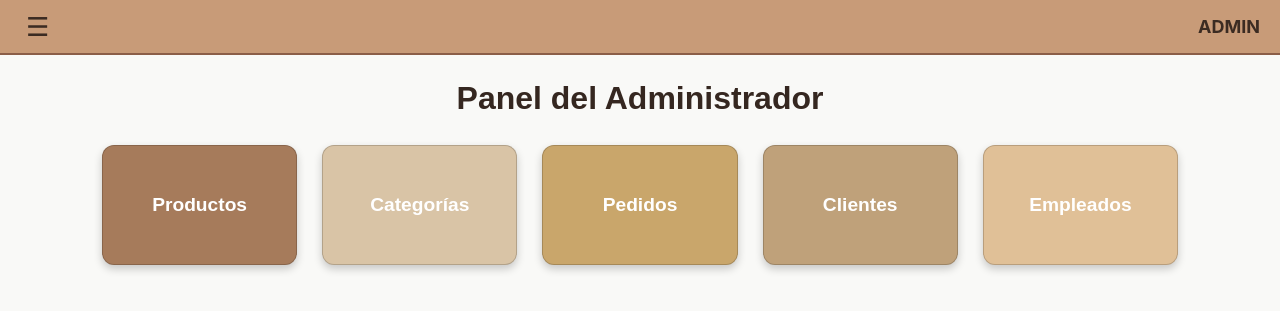
After one commit to ChristopherQuiroz/proyecto_final, a Flask app: page /admin in a window 1280 px wide. The commit adds this page. Shown: the top 311 px of the page. Run offline with Flask 3, Linux system fonts and the light colour scheme.

Commit message:
añadiendo admin

```diff
--- a/app.py
+++ b/app.py
@@ -148,6 +148,23 @@ def admin_empleados():
 def admin_pedidos():
     return render_template("admin/pedidos.html", rol="admin")
 
+@app.route("/admin/usuarios")
+def admin_usuarios():
+    # Simulación de usuarios
+    usuarios = [
+        {"nombre": "Juan", "rol": "empleado"},
+        {"nombre": "Maria", "rol": "cliente"},
+        {"nombre": "Pedro", "rol": "empleado"},
+        {"nombre": "Ana", "rol": "cliente"},
+        {"nombre": "Carlos", "rol": "admin"},  # otro admin
+    ]
+
+    # Agrupar usuarios por rol
+    usuarios_por_rol = {}
+    for u in usuarios:
+        usuarios_por_rol.setdefault(u["rol"], []).append(u)
+
+    return render_template("admin/usuarios.html", usuarios_por_rol=usuarios_por_rol, rol="admin")
 
 # ============================================================
 #                        ERROR 404
--- /dev/null
+++ b/static/css/admin/clientes.css
@@ -0,0 +1,54 @@
+.titulo-cat {
+    text-align: center;
+    font-weight: 600;
+    color: #352720;
+    margin-top: 20px;
+}
+
+.tabla-inventario {
+    width: 80%;
+    margin: 20px auto;
+    border-collapse: collapse;
+    text-align: left;
+}
+
+.tabla-inventario th,
+.tabla-inventario td {
+    padding: 10px;
+    border: 1px solid #ddd;
+}
+
+.tabla-inventario th {
+    background: #C49C85;
+    color: white;
+    font-weight: 600;
+}
+
+.tabla-inventario tr:nth-child(even) {
+    background: #f9f9f9;
+}
+
+.btn-editar,
+.btn-borrar {
+    padding: 5px 10px;
+    border-radius: 5px;
+    color: white;
+    border: none;
+    cursor: pointer;
+}
+
+.btn-editar {
+    background: #C49C85;
+}
+
+.btn-editar:hover {
+    background: #A6785A;
+}
+
+.btn-borrar {
+    background: #E74C3C;
+}
+
+.btn-borrar:hover {
+    background: #C0392B;
+}
--- /dev/null
+++ b/static/css/admin/dashboard.css
@@ -0,0 +1,44 @@
+/* Título */
+.titulo-cat {
+    text-align: center;
+    font-weight: 700;
+    color: #352720;
+    margin-top: 20px;
+    font-size: 2rem;
+}
+
+/* Contenedor de tarjetas */
+.dashboard-cards {
+    display: grid;
+    grid-template-columns: repeat(auto-fill, minmax(180px, 1fr));
+    gap: 25px;
+    padding: 20px;
+}
+
+/* Tarjeta general */
+.dashboard-cards .card {
+    display: flex;
+    align-items: center;
+    justify-content: center;
+    height: 120px;
+    border-radius: 12px;
+    font-weight: 600;
+    font-size: 1.2rem;
+    color: white;
+    text-decoration: none;
+    transition: transform 0.3s, box-shadow 0.3s;
+    box-shadow: 0 4px 8px rgba(0,0,0,0.2);
+}
+
+/* Efecto hover */
+.dashboard-cards .card:hover {
+    transform: translateY(-5px) scale(1.05);
+    box-shadow: 0 8px 16px rgba(0,0,0,0.3);
+}
+
+/* Colores pastel/café por tarjeta */
+.card-productos { background: #A67B5B; }     /* marrón claro */
+.card-categorias { background: #D9C4A6; color: #352720; } /* beige, texto oscuro */
+.card-pedidos { background: #C9A66B; }      /* café suave */
+.card-clientes { background: #BFA17A; }     /* marrón medio */
+.card-empleados { background: #E0C097; color: #352720; } /* beige más claro */
--- /dev/null
+++ b/static/css/admin/empleados.css
@@ -0,0 +1,81 @@
+.titulo-cat {
+    text-align: center;
+    font-weight: 600;
+    color: #352720;
+    margin-top: 20px;
+}
+
+.buscador-agregar {
+    display: flex;
+    justify-content: center;
+    gap: 10px;
+    margin: 20px 0;
+}
+
+.buscador-agregar input {
+    width: 300px;
+    padding: 8px;
+    border: 2px solid #b69d8a;
+    border-radius: 5px;
+}
+
+.buscador-agregar button {
+    padding: 8px 15px;
+    background: #C49C85;
+    color: white;
+    border: none;
+    border-radius: 5px;
+    cursor: pointer;
+}
+
+.buscador-agregar button:hover {
+    background: #A6785A;
+}
+
+.tabla-inventario {
+    width: 80%;
+    margin: 20px auto;
+    border-collapse: collapse;
+    text-align: left;
+}
+
+.tabla-inventario th,
+.tabla-inventario td {
+    padding: 10px;
+    border: 1px solid #ddd;
+}
+
+.tabla-inventario th {
+    background: #C49C85;
+    color: white;
+    font-weight: 600;
+}
+
+.tabla-inventario tr:nth-child(even) {
+    background: #f9f9f9;
+}
+
+.btn-editar,
+.btn-borrar {
+    padding: 5px 10px;
+    border-radius: 5px;
+    color: white;
+    border: none;
+    cursor: pointer;
+}
+
+.btn-editar {
+    background: #C49C85;
+}
+
+.btn-editar:hover {
+    background: #A6785A;
+}
+
+.btn-borrar {
+    background: #E74C3C;
+}
+
+.btn-borrar:hover {
+    background: #C0392B;
+}
--- /dev/null
+++ b/static/css/admin/inventario.css
@@ -0,0 +1,42 @@
+.titulo-cat {
+    text-align: center;
+    font-weight: 600;
+    color: #352720;
+    margin-top: 20px;
+}
+
+/* Tabla */
+.tabla-inventario {
+    width: 80%;
+    margin: 20px auto;
+    border-collapse: collapse;
+    text-align: left;
+}
+
+.tabla-inventario th,
+.tabla-inventario td {
+    padding: 10px;
+    border: 1px solid #ddd;
+}
+
+.tabla-inventario th {
+    background: #C49C85;
+    color: white;
+    font-weight: 600;
+}
+
+.tabla-inventario tr:nth-child(even) {
+    background: #f9f9f9;
+}
+
+.btn-editar {
+    background: #C49C85;
+    border-radius: 5px;
+    padding: 5px 10px;
+    color: white;
+    cursor: pointer;
+}
+
+.btn-editar:hover {
+    background: #A6785A;
+}
--- /dev/null
+++ b/static/css/admin/pedidos.css
@@ -0,0 +1,33 @@
+.titulo-cat {
+    text-align: center;
+    font-weight: 600;
+    color: #352720;
+    margin-top: 20px;
+}
+
+.tabla-inventario {
+    width: 90%;
+    margin: 20px auto;
+    border-collapse: collapse;
+    text-align: left;
+}
+
+.tabla-inventario th,
+.tabla-inventario td {
+    padding: 10px;
+    border: 1px solid #ddd;
+}
+
+.tabla-inventario th {
+    background: #C49C85;
+    color: white;
+    font-weight: 600;
+}
+
+.tabla-inventario tr:nth-child(even) {
+    background: #f9f9f9;
+}
+
+.tabla-inventario td {
+    font-size: 14px;
+}
--- /dev/null
+++ b/static/css/admin/productos.css
@@ -0,0 +1,96 @@
+/* Reusar clases de categorias.css */
+.titulo-cat {
+    text-align: center;
+    font-weight: 600;
+    color: #352720;
+    margin-top: 20px;
+}
+
+.buscador-agregar {
+    display: flex;
+    justify-content: center;
+    gap: 10px;
+    margin: 20px 0;
+}
+
+.buscador-agregar input {
+    width: 300px;
+    padding: 8px;
+    border: 2px solid #b69d8a;
+    border-radius: 5px;
+}
+
+.buscador-agregar button {
+    padding: 8px 15px;
+    background: #C49C85;
+    color: white;
+    border: none;
+    border-radius: 5px;
+    cursor: pointer;
+}
+
+.buscador-agregar button:hover {
+    background: #A6785A;
+}
+
+.productos-grid {
+    display: grid;
+    grid-template-columns: repeat(auto-fill, minmax(180px, 1fr));
+    gap: 20px;
+    padding: 20px;
+}
+
+.card-producto {
+    display: flex;
+    flex-direction: column;
+    align-items: center;
+    background: white;
+    border: 1px solid #ddd;
+    border-radius: 10px;
+    padding: 10px;
+    transition: 0.3s;
+}
+
+.card-producto:hover {
+    transform: scale(1.03);
+}
+
+.producto-img {
+    width: 80px;
+    height: 80px;
+    object-fit: cover;
+    margin-bottom: 10px;
+}
+
+.producto-info h3 {
+    text-align: center;
+    margin-bottom: 10px;
+    color: #352720;
+}
+
+.acciones-cat {
+    display: flex;
+    gap: 5px;
+}
+
+.btn-editar {
+    background: #C49C85;
+    border-radius: 5px;
+    padding: 5px;
+    color: white;
+}
+
+.btn-editar:hover {
+    background: #A6785A;
+}
+
+.btn-borrar {
+    background: #E74C3C;
+    padding: 5px;
+    border-radius: 5px;
+    color: white;
+}
+
+.btn-borrar:hover {
+    background: #C0392B;
+}
--- /dev/null
+++ b/templates/admin/dashboard.html
@@ -0,0 +1,14 @@
+{% extends "layout_admin.html" %}
+
+{% block admin_content %}
+
+<h1 class="titulo-cat">Panel del Administrador</h1>
+
+<div class="dashboard-cards">
+    <a href="/admin/productos" class="card card-productos">Productos</a>
+    <a href="/admin/categorias" class="card card-categorias">Categorías</a>
+    <a href="/admin/pedidos" class="card card-pedidos">Pedidos</a>
+    <a href="/admin/clientes" class="card card-clientes">Clientes</a>
+    <a href="/admin/empleados" class="card card-empleados">Empleados</a>
+</div>
+{% endblock %}
--- a/templates/base/nav.html
+++ b/templates/base/nav.html
@@ -14,8 +14,13 @@
         <li><a href="/empleado/crear_pedido">Crear Pedido</a></li>
         <li><a href="/empleado/pedidos">Ver Pedidos</a></li>
         {% elif rol == "admin" %}
-        <li><a href="/admin/usuarios">Usuarios</a></li>
+        <li><a href="/admin">Inicio</a></li>
+        <li><a href="/admin/clientes">Clientes</a></li>
+        <li><a href="/admin/empleados">Empleados</a></li>
         <li><a href="/admin/categorias">Categorías</a></li>
+        <li><a href="/admin/productos">Productos</a></li>
+        <li><a href="/admin/pedidos">Pedidos</a></li>
+        <li><a href="/admin/inventario">Inventario</a></li>
         <li><a href="/admin/reportes">Reportes</a></li>
 
         {% elif rol == "cliente" %}
--- a/templates/layout_admin.html
+++ b/templates/layout_admin.html
@@ -3,6 +3,12 @@
 {% block extra_css %}
 <link rel="stylesheet" href="{{ url_for('static', filename='css/layout_admin.css') }}">
 <link rel="stylesheet" href="{{ url_for('static', filename='css/admin/categorias.css') }}">
+<link rel="stylesheet" href="{{ url_for('static', filename='css/admin/dashboard.css') }}">
+<link rel="stylesheet" href="{{ url_for('static', filename='css/admin/empleados.css') }}">
+<link rel="stylesheet" href="{{ url_for('static', filename='css/admin/inventario.css') }}">
+<link rel="stylesheet" href="{{ url_for('static', filename='css/admin/clientes.css') }}">
+<link rel="stylesheet" href="{{ url_for('static', filename='css/admin/pedidos.css') }}">
+<link rel="stylesheet" href="{{ url_for('static', filename='css/admin/productos.css') }}">
 <link rel="stylesheet" href="{{ url_for('static', filename='css/global_nav.css') }}">
 <link rel="stylesheet" href="{{ url_for('static', filename='css/admin/nav.css') }}">
 {% endblock %}
```
Also changed, not shown: templates/admin/clientes.html (added, +24 -0 lines), templates/admin/empleados.html (added, +29 -0 lines), templates/admin/inventario.html (added, +21 -0 lines), templates/admin/pedidos.html (added, +25 -0 lines), templates/admin/productos.html (added, +28 -0 lines).
